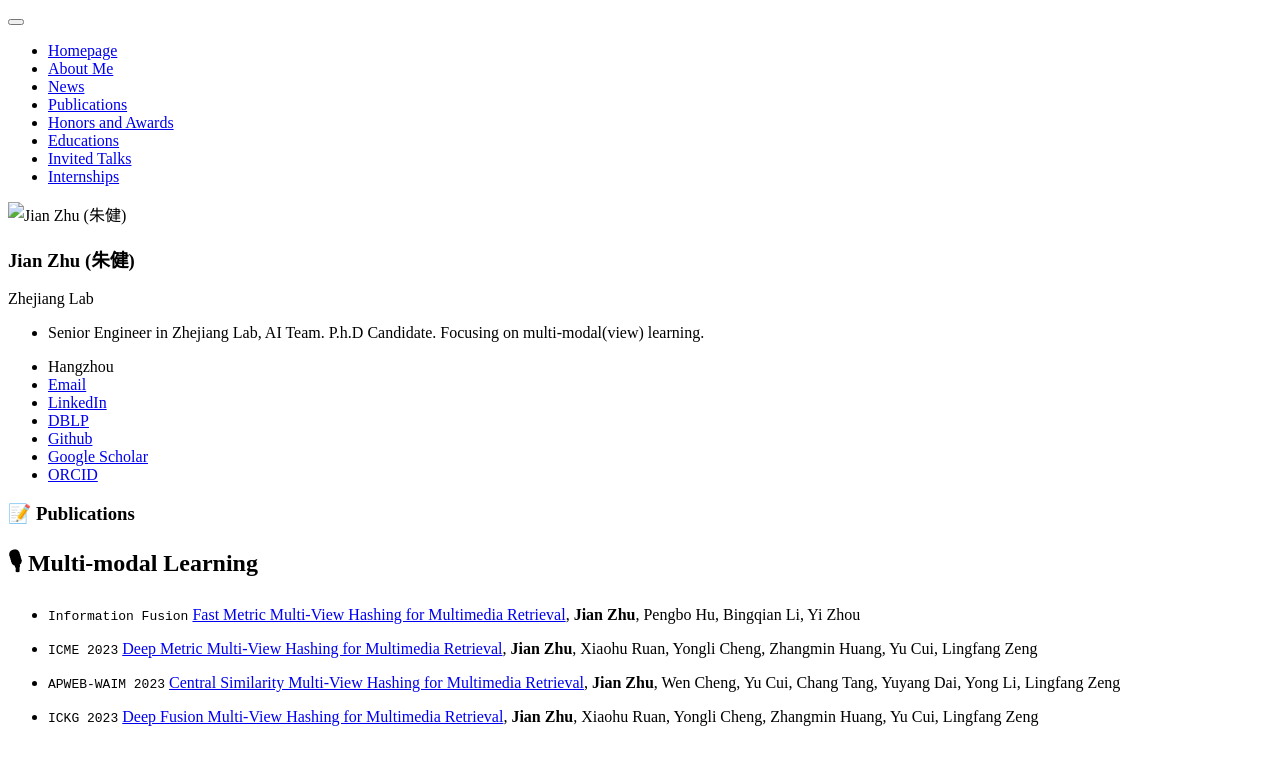
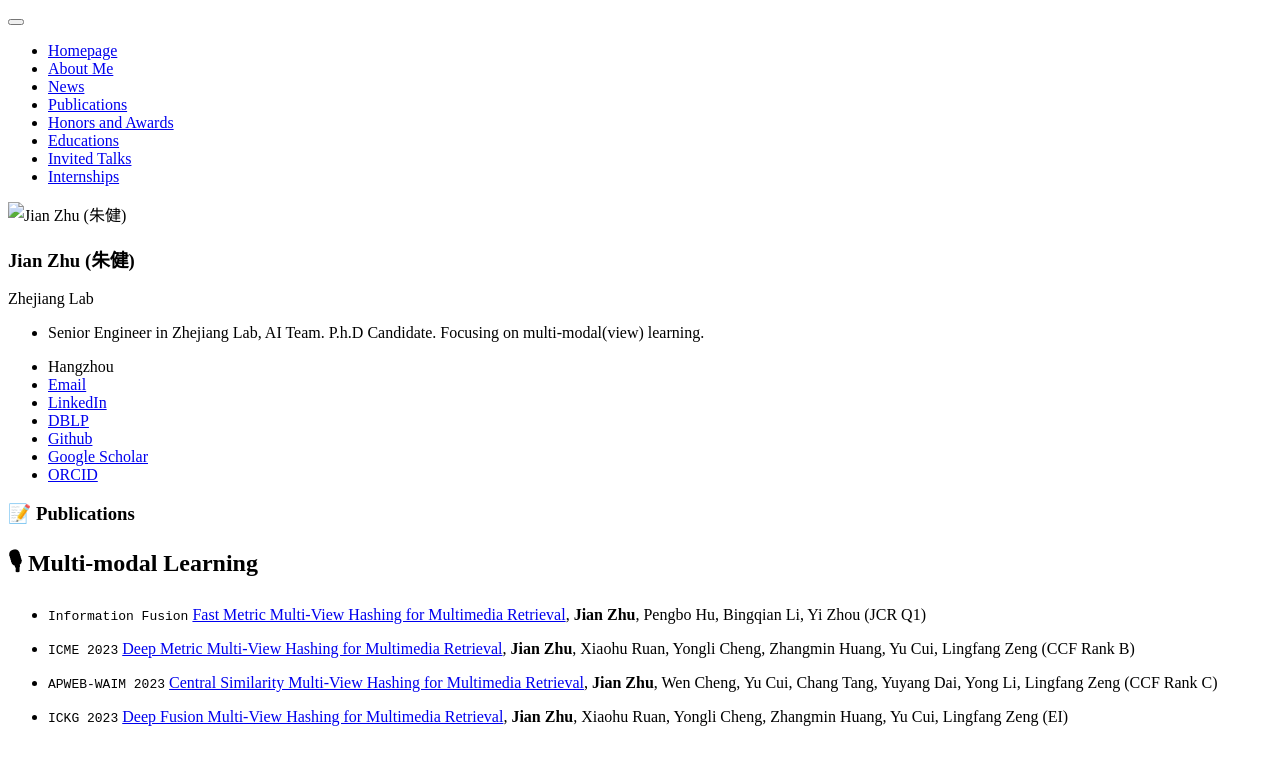
Before and after one commit to HackerHyper/HackerHyper.github.io, a Jekyll site: the page built from _pages/includes/pub.md, in a window 1280 px wide. Shown: the top 765 px of the page. Built offline with Jekyll 4.4.1, drawn with Linux system fonts in a browser that asks for light colours; our own code applies the rules of GitHub Pages for plain Markdown files.

Commit message:
first commit

```diff
--- a/_pages/includes/pub.md
+++ b/_pages/includes/pub.md
@@ -2,10 +2,10 @@
 # 📝 Publications
 ## 🎙 Multi-modal Learning
 
-- ``Information Fusion`` [Fast Metric Multi-View Hashing for Multimedia Retrieval](https://www.sciencedirect.com/science/article/pii/S1566253523004463), **Jian Zhu**, Pengbo Hu, Bingqian Li, Yi Zhou
+- ``Information Fusion`` [Fast Metric Multi-View Hashing for Multimedia Retrieval](https://www.sciencedirect.com/science/article/pii/S1566253523004463), **Jian Zhu**, Pengbo Hu, Bingqian Li, Yi Zhou (JCR Q1)
 
-- ``ICME 2023`` [Deep Metric Multi-View Hashing for Multimedia Retrieval](https://ieeexplore.ieee.org/abstract/document/10219985), **Jian Zhu**, Xiaohu Ruan, Yongli Cheng, Zhangmin Huang, Yu Cui, Lingfang Zeng
+- ``ICME 2023`` [Deep Metric Multi-View Hashing for Multimedia Retrieval](https://ieeexplore.ieee.org/abstract/document/10219985), **Jian Zhu**, Xiaohu Ruan, Yongli Cheng, Zhangmin Huang, Yu Cui, Lingfang Zeng (CCF Rank B)
 
-- ``APWEB-WAIM 2023`` [Central Similarity Multi-View Hashing for Multimedia Retrieval](https://arxiv.org/abs/2308.13774), **Jian Zhu**, Wen Cheng, Yu Cui, Chang Tang, Yuyang Dai, Yong Li, Lingfang Zeng
+- ``APWEB-WAIM 2023`` [Central Similarity Multi-View Hashing for Multimedia Retrieval](https://arxiv.org/abs/2308.13774), **Jian Zhu**, Wen Cheng, Yu Cui, Chang Tang, Yuyang Dai, Yong Li, Lingfang Zeng (CCF Rank C)
 
-- ``ICKG 2023`` [Deep Fusion Multi-View Hashing for Multimedia Retrieval](https://ieeexplore.ieee.org/abstract/document/10219985), **Jian Zhu**, Xiaohu Ruan, Yongli Cheng, Zhangmin Huang, Yu Cui, Lingfang Zeng
+- ``ICKG 2023`` [Deep Fusion Multi-View Hashing for Multimedia Retrieval](https://ieeexplore.ieee.org/abstract/document/10219985), **Jian Zhu**, Xiaohu Ruan, Yongli Cheng, Zhangmin Huang, Yu Cui, Lingfang Zeng (EI)
```
Also changed, not shown: _pages/includes/honers.md (+0 -1 lines).
